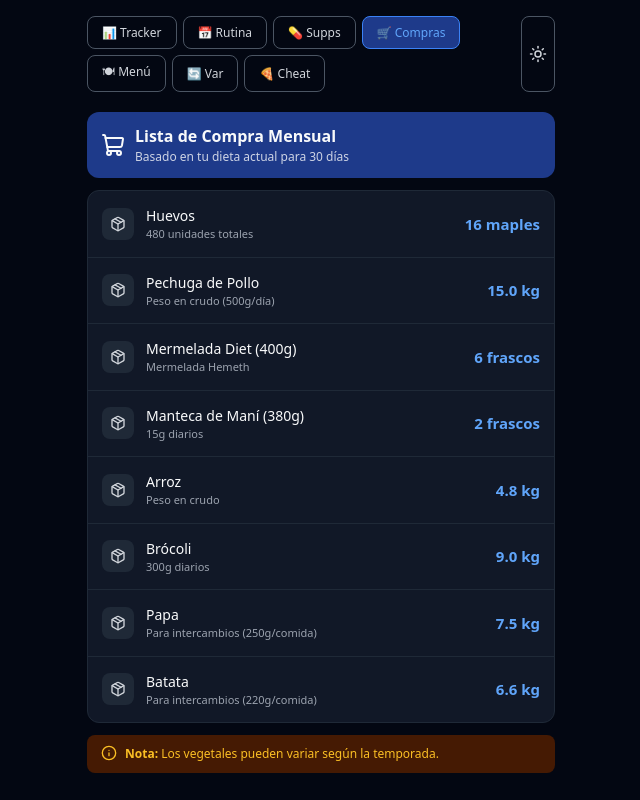
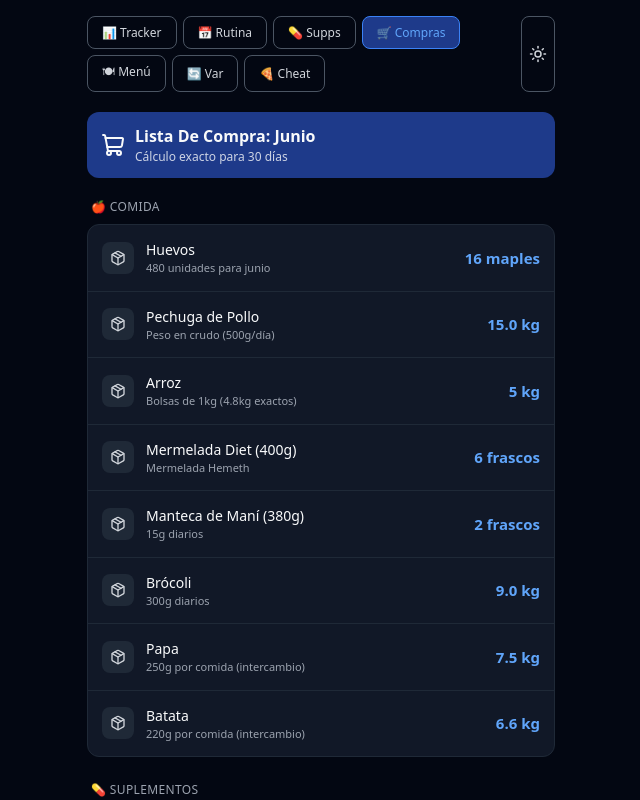
Before and after one commit to Elevattd/fit-tracker, a React (Vite) app: page / in a window 1280 px wide. Both pictures are taken after a click on the button "🛒 Compras". Shown: the top 800 px of the page, without its empty margins (319-959 px from the left). Built offline with nearby package versions, Linux system fonts and the light colour scheme.

Commit message:
feat(shopping): enhance shopping list with dynamic days and supplements

```diff
--- a/src/features/tracker/ShoppingListView.tsx
+++ b/src/features/tracker/ShoppingListView.tsx
@@ -1,44 +1,62 @@
 
-import { ShoppingCart, Package, Info } from 'lucide-react';
+import { ShoppingCart, Package, Info, Pill } from 'lucide-react';
 
 export const ShoppingListView = () => {
-  // Cálculos basados en 30 días
-  const days = 30;
+  // Cálculo de días en el mes actual
+  const now = new Date();
+  const year = now.getFullYear();
+  const month = now.getMonth();
+  const daysInMonth = new Date(year, month + 1, 0).getDate();
+  const monthName = now.toLocaleDateString('es-AR', { month: 'long' });
 
-  // 1. Huevos: 8 por desayuno + 8 por merienda = 16 por día
-  const totalEggs = 16 * days;
+  // 1. Huevos: 16 por día
+  const totalEggs = 16 * daysInMonth;
   const maples = Math.ceil(totalEggs / 30);
 
-  // 2. Mermelada (400g): 40g (desayuno) + 40g (merienda) = 80g por día
-  const totalJamGrams = 80 * days;
+  // 2. Mermelada (400g): 80g por día
+  const totalJamGrams = 80 * daysInMonth;
   const jamJars = Math.ceil(totalJamGrams / 400);
 
-  // 3. Manteca de maní (380g): 15g por día (solo desayuno)
-  const totalPeanutGrams = 15 * days;
+  // 3. Manteca de maní (380g): 15g por día
+  const totalPeanutGrams = 15 * daysInMonth;
   const peanutJars = Math.ceil(totalPeanutGrams / 380);
 
-  // 4. Pollo (Raw): 200g cocido x 2 comidas = 400g cocido. Factor crudo 1.25x = 500g crudo/día
-  const totalChickenKg = (0.5 * days).toFixed(1);
+  // 4. Pollo (Raw): 500g crudo/día
+  const totalChickenKg = (0.5 * daysInMonth).toFixed(1);
 
-  // 5. Arroz (80g crudo x 2 comidas = 160g/día)
-  const totalRiceKg = (0.16 * days).toFixed(1);
+  // 5. Arroz (160g crudo/día) - Comprado de a kilo
+  const totalRiceGrams = 160 * daysInMonth;
+  const riceBags = Math.ceil(totalRiceGrams / 1000);
 
-  // 6. Brócoli (150g x 2 comidas = 300g/día)
-  const totalBroccoliKg = (0.3 * days).toFixed(1);
+  // 6. Brócoli (300g/día)
+  const totalBroccoliKg = (0.3 * daysInMonth).toFixed(1);
 
-  // 7. Variantes (Papa/Batata): Basado en 1 intercambio (250g papa o 220g batata)
-  const totalPotatoKg = (0.25 * days).toFixed(1); // Si se usara todos los días en una comida
-  const totalSweetPotatoKg = (0.22 * days).toFixed(1);
+  // 7. Papa/Batata
+  const totalPotatoKg = (0.25 * daysInMonth).toFixed(1);
+  const totalSweetPotatoKg = (0.22 * daysInMonth).toFixed(1);
 
-  const items = [
-    { name: 'Huevos', qty: `${maples} maples`, detail: `${totalEggs} unidades totales`, icon: Package },
+  const foodItems = [
+    { name: 'Huevos', qty: `${maples} maples`, detail: `${totalEggs} unidades para ${monthName}`, icon: Package },
     { name: 'Pechuga de Pollo', qty: `${totalChickenKg} kg`, detail: 'Peso en crudo (500g/día)', icon: Package },
+    { name: 'Arroz', qty: `${riceBags} kg`, detail: `Bolsas de 1kg (${(totalRiceGrams/1000).toFixed(1)}kg exactos)`, icon: Package },
     { name: 'Mermelada Diet (400g)', qty: `${jamJars} frascos`, detail: 'Mermelada Hemeth', icon: Package },
     { name: 'Manteca de Maní (380g)', qty: `${peanutJars} frascos`, detail: '15g diarios', icon: Package },
-    { name: 'Arroz', qty: `${totalRiceKg} kg`, detail: 'Peso en crudo', icon: Package },
     { name: 'Brócoli', qty: `${totalBroccoliKg} kg`, detail: '300g diarios', icon: Package },
-    { name: 'Papa', qty: `${totalPotatoKg} kg`, detail: 'Para intercambios (250g/comida)', icon: Package },
-    { name: 'Batata', qty: `${totalSweetPotatoKg} kg`, detail: 'Para intercambios (220g/comida)', icon: Package },
+    { name: 'Papa', qty: `${totalPotatoKg} kg`, detail: '250g por comida (intercambio)', icon: Package },
+    { name: 'Batata', qty: `${totalSweetPotatoKg} kg`, detail: '220g por comida (intercambio)', icon: Package },
+  ];
+
+  const supplementItems = [
+    { name: 'Creatina', qty: `${(5 * daysInMonth)}g`, detail: '5g diarios', icon: Pill },
+    { name: 'Colágeno', qty: `${(10 * daysInMonth)}g`, detail: '10g diarios (Pre-gym)', icon: Pill },
+    { name: 'Pre-Workout', qty: `${daysInMonth} scoops`, detail: 'RAW Essential (13.3g c/u)', icon: Pill },
+    { name: 'Multivitamínico', qty: `${daysInMonth} comp.`, detail: 'Gravitón Plus', icon: Pill },
+    { name: 'Omega 3', qty: `${daysInMonth * 2} caps`, detail: '2 caps diarias (mínimo)', icon: Pill },
+    { name: 'Vitamina C', qty: `${daysInMonth} comp.`, detail: '500mg diarios', icon: Pill },
+    { name: 'Vitamina D3', qty: `${daysInMonth} comp.`, detail: '2000 UI diarias', icon: Pill },
+    { name: 'Magnesio glicinato', qty: `${daysInMonth} dosis`, detail: '300-400mg noche', icon: Pill },
+    { name: 'Ashwagandha', qty: `${daysInMonth} dosis`, detail: '300-600mg noche', icon: Pill },
+    { name: 'Melatonina', qty: `${daysInMonth} dosis`, detail: '0.5mg noche', icon: Pill },
   ];
 
   return (
@@ -47,15 +65,16 @@ export const ShoppingListView = () => {
         <div style={{ display: 'flex', gap: '10px', alignItems: 'center' }}>
           <ShoppingCart className="color-text-info" />
           <div>
-            <div style={{ fontWeight: 'bold', fontSize: '16px' }}>Lista de Compra Mensual</div>
-            <div style={{ fontSize: '12px', opacity: 0.8 }}>Basado en tu dieta actual para 30 días</div>
+            <div style={{ fontWeight: 'bold', fontSize: '16px', textTransform: 'capitalize' }}>Lista de Compra: {monthName}</div>
+            <div style={{ fontSize: '12px', opacity: 0.8 }}>Cálculo exacto para {daysInMonth} días</div>
           </div>
         </div>
       </div>
 
-      <div className="card" style={{ marginTop: '12px', padding: '0' }}>
-        {items.map((item, i) => (
-          <div key={i} className="row" style={{ padding: '14px', borderBottom: i === items.length - 1 ? 'none' : '1px solid var(--color-border-tertiary)' }}>
+      <div className="custom-title" style={{ marginTop: '20px', marginLeft: '4px' }}>🍎 Comida</div>
+      <div className="card" style={{ marginTop: '8px', padding: '0' }}>
+        {foodItems.map((item, i) => (
+          <div key={i} className="row" style={{ padding: '14px', borderBottom: i === foodItems.length - 1 ? 'none' : '1px solid var(--color-border-tertiary)' }}>
             <div style={{ display: 'flex', gap: '12px', alignItems: 'center' }}>
               <div style={{
                 width: '32px',
@@ -81,11 +100,40 @@ export const ShoppingListView = () => {
         ))}
       </div>
 
+      <div className="custom-title" style={{ marginTop: '24px', marginLeft: '4px' }}>💊 Suplementos</div>
+      <div className="card" style={{ marginTop: '8px', padding: '0' }}>
+        {supplementItems.map((item, i) => (
+          <div key={i} className="row" style={{ padding: '14px', borderBottom: i === supplementItems.length - 1 ? 'none' : '1px solid var(--color-border-tertiary)' }}>
+            <div style={{ display: 'flex', gap: '12px', alignItems: 'center' }}>
+              <div style={{
+                width: '32px',
+                height: '32px',
+                borderRadius: '8px',
+                background: 'var(--color-background-info)',
+                display: 'flex',
+                alignItems: 'center',
+                justifyContent: 'center',
+                color: '#7c3aed'
+              }}>
+                <item.icon size={16} />
+              </div>
+              <div>
+                <div style={{ fontWeight: '500', fontSize: '14px' }}>{item.name}</div>
+                <div style={{ fontSize: '11px', color: 'var(--color-text-tertiary)' }}>{item.detail}</div>
+              </div>
+            </div>
+            <div style={{ fontWeight: 'bold', fontSize: '15px', color: '#7c3aed' }}>
+              {item.qty}
+            </div>
+          </div>
+        ))}
+      </div>
+
       <div className="warn-box" style={{ marginTop: '12px' }}>
         <div style={{ display: 'flex', gap: '8px' }}>
           <Info size={16} style={{ flexShrink: 0 }} />
           <div style={{ fontSize: '12px' }}>
-            <strong>Nota:</strong> Los vegetales pueden variar según la temporada.
+            <strong>Nota:</strong> Los cálculos se ajustan automáticamente según los días de <strong>{monthName}</strong>. El arroz se redondea a bolsas de 1kg.
           </div>
         </div>
       </div>
```
